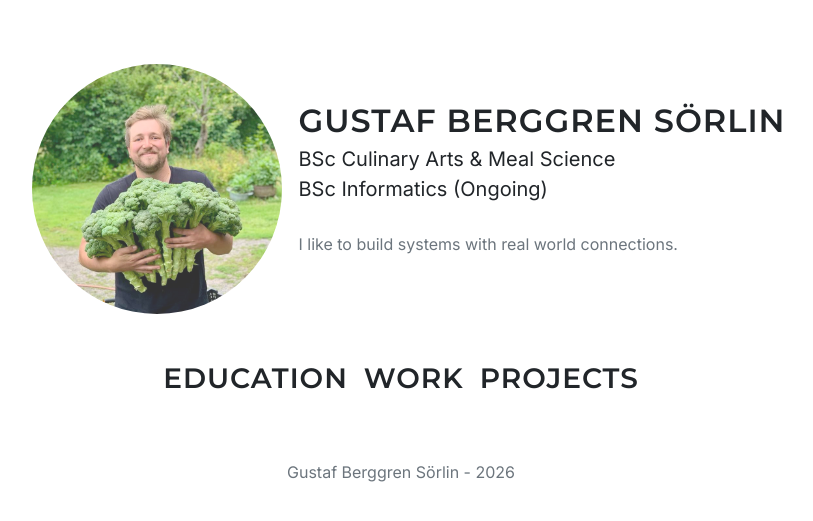
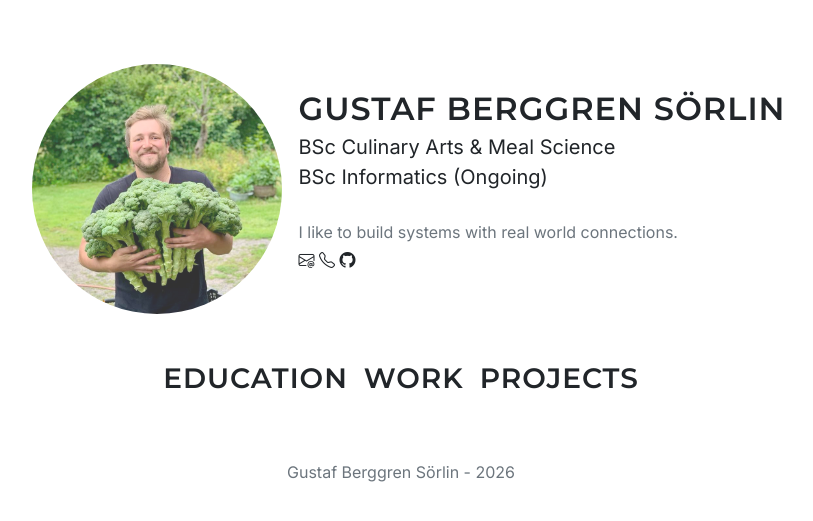
Before and after one commit to gbrggrn/gbrggrn.github.io, a Jekyll site: the page built from index.html, in a window 1280 px wide. Shown: the top 521 px of the page, without its empty margins (239-1052 px from the left). Built offline with Jekyll 4.4.1, drawn with Linux system fonts in a browser that asks for light colours.

Commit message:
Update default.html

```diff
--- a/_layouts/default.html
+++ b/_layouts/default.html
@@ -8,6 +8,7 @@
   <script src="{{ '/assets/js/main.js' | relative_url }}" defer></script>
 
   <link rel="stylesheet" href="https://cdn.jsdelivr.net/npm/bootstrap@4.4.1/dist/css/bootstrap.min.css">
+  <link rel="stylesheet" href="https://cdn.jsdelivr.net/npm/bootstrap-icons@1.13.1/font/bootstrap-icons.min.css">
   <link rel="stylesheet" href="{{ '/assets/css/style.css' | relative-url }}">
   <link rel="stylesheet" href="https://fonts.googleapis.com/css2?family=Inter:wght@400;700&family=Montserrat:wght@600&display=swap">
 </head>
```
